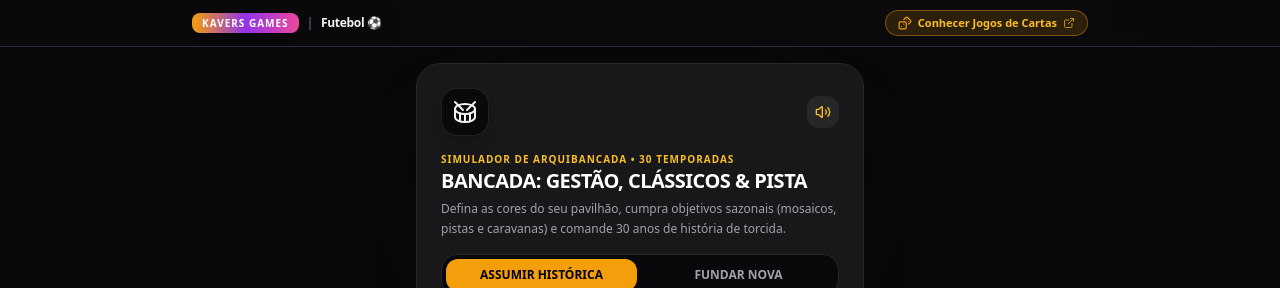
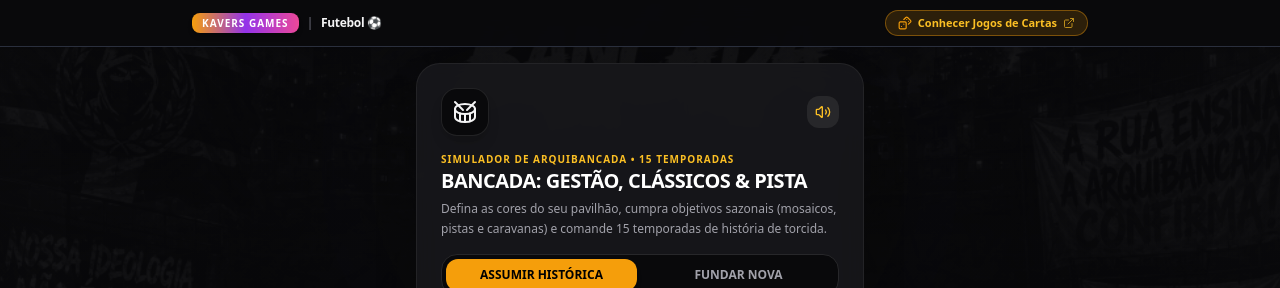
Before and after one commit to kavernafuria/bancada-simulator, a Next.js app: page /bancada in a window 1280 px wide. Shown: the top 288 px of the page. Built offline with nearby package versions, Linux system fonts and the light colour scheme.

Commit message:
feat(bancada): add official BANCADA SIMULATOR background artwork watermark behind all menus

```diff
--- a/app/bancada/page.tsx
+++ b/app/bancada/page.tsx
@@ -1308,16 +1308,25 @@ export default function App() {
   // 1. ONBOARDING & SETUP SCREEN
   if (!isStarted) {
     return (
-      <div className="min-h-screen bg-zinc-950 text-zinc-100 flex flex-col justify-center items-center p-4">
+      <div className="min-h-screen bg-zinc-950 text-zinc-100 flex flex-col justify-center items-center p-4 relative overflow-hidden">
+        {/* Full-Screen Watermark Background Image */}
+        <div
+          className="fixed inset-0 pointer-events-none bg-cover bg-center bg-no-repeat z-0 opacity-30 mix-blend-luminosity scale-105"
+          style={{
+            backgroundImage: "url('/bancada_bg.jpg')",
+          }}
+        />
+        <div className="fixed inset-0 pointer-events-none bg-gradient-to-b from-zinc-950/85 via-zinc-950/60 to-zinc-950/95 z-0" />
+
         {/* Subtle Ambient Background Gradient */}
         <div
-          className="fixed inset-0 pointer-events-none opacity-20 blur-3xl"
+          className="fixed inset-0 pointer-events-none opacity-20 blur-3xl z-0"
           style={{
             background: `radial-gradient(circle at 50% 20%, ${primaryColor} 0%, transparent 60%)`,
           }}
         />
 
-        <div className="max-w-md w-full bg-zinc-900 border border-zinc-800 rounded-3xl p-6 shadow-2xl space-y-4 relative z-10">
+        <div className="max-w-md w-full bg-zinc-900/90 backdrop-blur-md border border-zinc-800/80 rounded-3xl p-6 shadow-2xl space-y-4 relative z-10">
           <div className="flex items-center justify-between">
             <div
               className="w-12 h-12 rounded-2xl flex items-center justify-center font-black shadow-lg border border-white/10"
@@ -1338,13 +1347,13 @@ export default function App() {
 
           <div>
             <span className="text-[10px] font-black text-amber-400 uppercase tracking-widest block">
-              SIMULADOR DE ARQUIBANCADA • 30 TEMPORADAS
+              SIMULADOR DE ARQUIBANCADA • 15 TEMPORADAS
             </span>
             <h1 className="text-xl font-black text-white tracking-tight uppercase">
               Bancada: Gestão, Clássicos & Pista
             </h1>
             <p className="text-xs text-zinc-400 mt-1 leading-relaxed">
-              Defina as cores do seu pavilhão, cumpra objetivos sazonais (mosaicos, pistas e caravanas) e comande 30 anos de história de torcida.
+              Defina as cores do seu pavilhão, cumpra objetivos sazonais (mosaicos, pistas e caravanas) e comande 15 temporadas de história de torcida.
             </p>
           </div>
 
@@ -1643,8 +1652,17 @@ export default function App() {
     const totalFaixasPerdidas = Object.values(rivalryRecords).reduce((acc, r) => acc + r.faixasPerdidas, 0);
 
     return (
-      <div className="min-h-screen bg-zinc-950 text-zinc-100 flex flex-col justify-center items-center p-4">
-        <div className="max-w-md w-full bg-zinc-900 border border-amber-500/50 rounded-3xl p-6 shadow-2xl text-center space-y-4 max-h-[90vh] overflow-y-auto">
+      <div className="min-h-screen bg-zinc-950 text-zinc-100 flex flex-col justify-center items-center p-4 relative overflow-hidden">
+        {/* Full-Screen Watermark Background Image */}
+        <div
+          className="fixed inset-0 pointer-events-none bg-cover bg-center bg-no-repeat z-0 opacity-30 mix-blend-luminosity scale-105"
+          style={{
+            backgroundImage: "url('/bancada_bg.jpg')",
+          }}
+        />
+        <div className="fixed inset-0 pointer-events-none bg-gradient-to-b from-zinc-950/85 via-zinc-950/60 to-zinc-950/95 z-0" />
+
+        <div className="max-w-md w-full bg-zinc-900/90 backdrop-blur-md border border-amber-500/50 rounded-3xl p-6 shadow-2xl text-center space-y-4 max-h-[90vh] overflow-y-auto relative z-10">
           <div className="mx-auto w-16 h-16 rounded-2xl bg-amber-500 text-black flex items-center justify-center shadow-xl animate-bounce">
             <Trophy className="w-8 h-8" />
           </div>
@@ -1740,7 +1758,16 @@ export default function App() {
 
   // 3. MAIN GAMEPLAY DASHBOARD
   return (
-    <div className="min-h-screen bg-zinc-950 text-zinc-100 p-3 sm:p-4 flex flex-col max-w-lg mx-auto relative">
+    <div className="min-h-screen bg-zinc-950 text-zinc-100 p-3 sm:p-4 flex flex-col max-w-lg mx-auto relative overflow-x-hidden">
+      {/* Full-Screen Watermark Background Image */}
+      <div
+        className="fixed inset-0 pointer-events-none bg-cover bg-center bg-no-repeat z-0 opacity-25 mix-blend-luminosity scale-105"
+        style={{
+          backgroundImage: "url('/bancada_bg.jpg')",
+        }}
+      />
+      <div className="fixed inset-0 pointer-events-none bg-gradient-to-b from-zinc-950/80 via-zinc-950/50 to-zinc-950/95 z-0" />
+
       {/* Subtle Atmospheric Top Glow with Torcida Colors */}
       <div
         className="fixed top-0 left-0 right-0 h-32 pointer-events-none opacity-20 blur-3xl z-0"
```
Also changed, not shown: public/bancada_bg.jpg (added).
